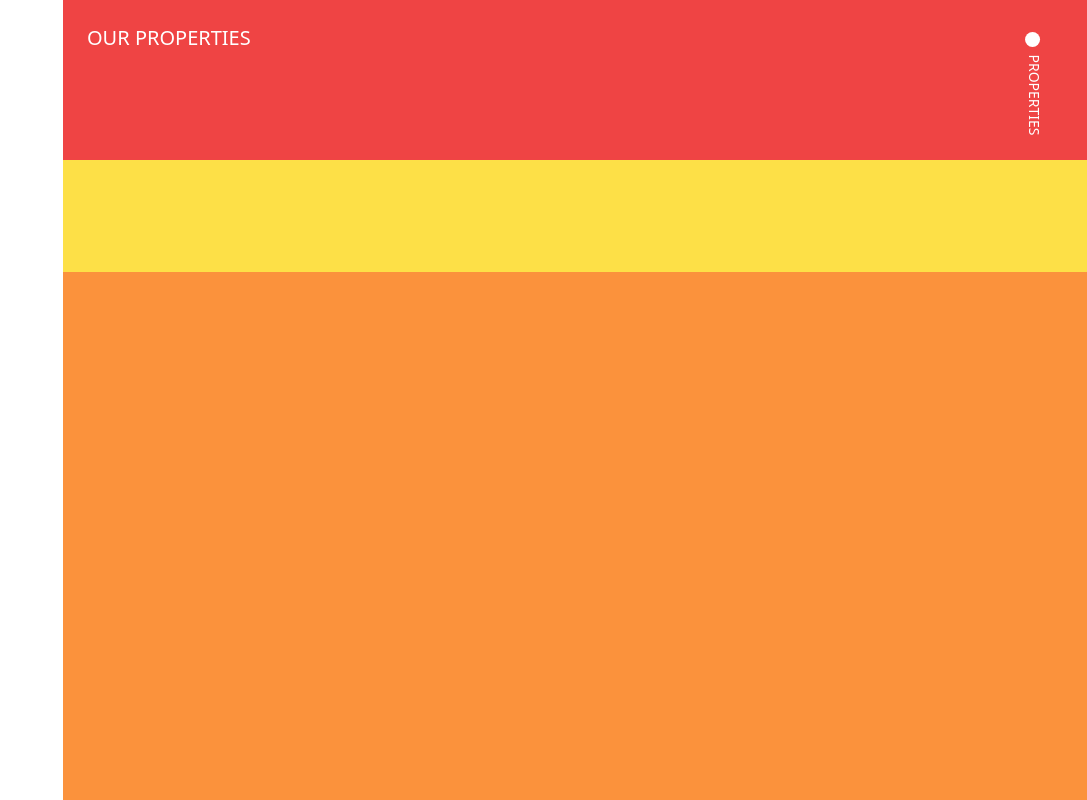
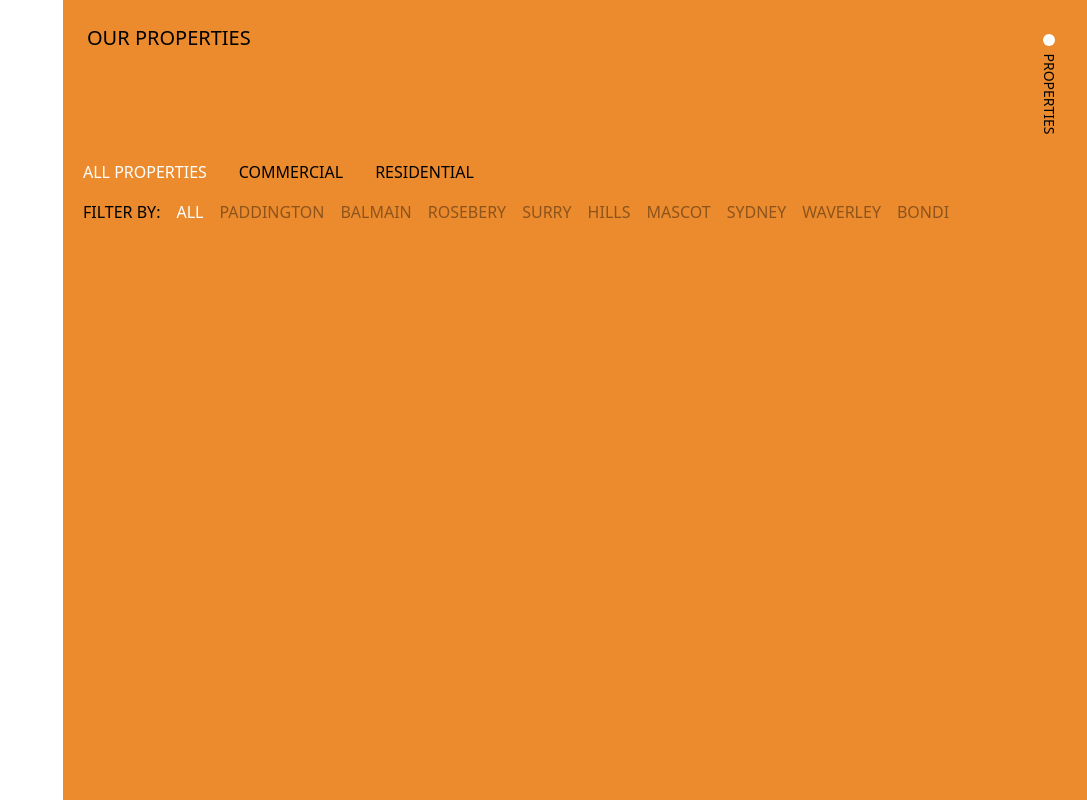
Before and after one commit to NayanPatidar/Ambient-Group, a React (Vite) app: page / in a window 1280 px wide. Shown: the whole page, without its empty margins (193-1280 px from the left). Built offline with nearby package versions, Linux system fonts and the light colour scheme.

Commit message:
Added Details to Background Page

```diff
--- a/src/App.jsx
+++ b/src/App.jsx
@@ -5,10 +5,8 @@ import Properties from "./components/pages/Properties";
 
 export default function App() {
   return (
-    <div className=" bg-orange-400">
-      <div className="background-container">
-          <Properties />
-      </div>
+    <div className="background-container z-0">
+      <Properties />
       <BrowserRouter>
         <Routes>
           {/* <Route path="/" element={<Home />} /> */}
--- /dev/null
+++ b/src/components/lists/ListProperties.css
@@ -0,0 +1,45 @@
+.propItem {
+  color: white;
+  cursor: pointer;
+  text-decoration: none;
+  position: relative;
+  transition: all 0.3s ease;
+}
+
+.propItem::after {
+  content: "";
+  position: absolute;
+  width: 100%;
+  height: 2px;
+  bottom: 0;
+  left: 0;
+  background-color: #ffffff;
+  transform: scaleX(0);
+  transform-origin: bottom right;
+  transition: transform 0.3s ease;
+}
+
+.propItem:hover::after {
+  transform: scaleX(1);
+  transform-origin: bottom left;
+}
+
+.propertiesMark:after {
+  content: "";
+  width: 0px;
+  height: 2px;
+  position: absolute;
+  top: 100%;
+  left: 0;
+  background: rgb(255, 255, 255);
+  transition: 300ms;
+}
+
+.propertiesMark:hover:after {
+  width: 100%;
+}
+
+.propertiesMark:not(:hover):after {
+  right: 0;
+  left: auto;
+}
--- a/src/components/navbar/nav.css
+++ b/src/components/navbar/nav.css
@@ -2,9 +2,8 @@
   display: inline-block;
   position: relative;
 }
-
 .navTags:after {
-  content: '';
+  content: "";
   width: 0px;
   height: 2px;
   position: absolute;
--- a/src/components/pages/Home.jsx
+++ b/src/components/pages/Home.jsx
@@ -17,7 +17,7 @@ const TopPage = () => {
   }, []);
 
   return (
-    <div className=" w-11/12 bg-white">
+    <div className=" w-11/12 bg-white z-1 absolute">
       <div
         className="  flex flex-col justify-between bg-cover bg-center h-screen "
         style={{
@@ -145,8 +145,6 @@ const TopPage = () => {
             </div>
           </div>
         </div>
-
-
         {/* First Three  */}
         <div className=" flex flex-row justify-between mt-28">
           <div className=" flex flex-row justify-around ml-12">
--- a/src/components/pages/Properties.jsx
+++ b/src/components/pages/Properties.jsx
@@ -1,22 +1,105 @@
-import React from "react";
+import React, { useState } from "react";
 import { GoDotFill } from "react-icons/go";
+import "../../components/lists/ListProperties.css";
+export default function Properties() {
+  const [selectedItem, setSelectedItem] = useState("ALL");
+  const [selectedTypeProperty, setTypeProperty] = useState("ALL PROPERTIES");
 
-export default function Properties() {
+  const handlePropertyTypeClick = (item) => {
+    setTypeProperty(item);
+  };
+
+  const handleItemClick = (item) => {
+    setSelectedItem(item);
+  };
+
+  const items = [
+    "ALL",
+    "PADDINGTON",
+    "BALMAIN",
+    "ROSEBERY",
+    "SURRY",
+    "HILLS",
+    "MASCOT",
+    "SYDNEY",
+    "WAVERLEY",
+    "BONDI",
+  ];
+
+  const itemsTypes = ["ALL PROPERTIES", "COMMERCIAL", "RESIDENTIAL"];
+
   return (
-    <div className=" bg-orange-400 w-screen h-screen">
+    <div
+      className=" w-screen h-screen z-0 fixed"
+      style={{ backgroundColor: "#EB8B2E" }}
+    >
       <div className=" flex flex-row">
         <div className=" bg-white w-1/5 h-screen"></div>
         <div className=" flex flex-col w-4/5">
-          <div className=" flex flex-row justify-between text-white text-xl font-thin bg-red-500 h-40 p-6">
+          <div className=" flex flex-row justify-between text-black text-xl font-medium h-40 p-6">
             <div className=" w-11/12 ">OUR PROPERTIES</div>
-            <div className=" flex flex-row rotate-90 text-sm">
-              <GoDotFill className=" pt-4 w-max h-max   text-3xl" />
-              <span className="w-max h-max pt-5  text-center">PROPERTIES</span>
+            <div className=" mt-1">
+              <div className=" w-7 flex flex-col justify-start items-center text-sm">
+                <GoDotFill className=" text-white mb-8 w-8 rotate-90 text-2xl" />
+                <span className="propertiesMark  w-26  rotate-90">
+                  PROPERTIES
+                </span>
+              </div>
             </div>
           </div>
-          <div className=" h-28 bg-yellow-300 flex flex-col">
-            <div></div>
-            <div></div>
+
+          <div className=" h-28 flex flex-col gap-4 text-md font-semidark">
+            <div className=" pl-5">
+              <ul
+                className="flex flex-row gap-8"
+                style={{ fontWeight: 400, fontSize: 16 }}
+              >
+                {itemsTypes.map((item, index) => (
+                  <li
+                    key={index}
+                    onClick={() => handlePropertyTypeClick(item)}
+                    className="propItem"
+                    style={{
+                      fontWeight: 400,
+                      color: selectedTypeProperty === item ? "white" : "black",
+                    }}
+                  >
+                    {item}
+                  </li>
+                ))}
+              </ul>
+            </div>
+
+            <div className=" ">
+              <div className=" pl-5">
+                <div>
+                  <ul className=" flex flex-row gap-4 ">
+                    <span
+                      className=" "
+                      style={{ fontWeight: 400, fontSize: 16 }}
+                    >
+                      FILTER BY:
+                    </span>
+                    {items.map((item, index) => (
+                      <li
+                        key={index}
+                        onClick={() => handleItemClick(item)}
+                        className="propItem"
+                        style={{
+                          fontWeight: 400,
+                          color:
+                            selectedItem === item
+                              ? "white"
+                              : "rgba(0, 0, 0, 0.4)",
+                        }}
+                      >
+                        {item}
+                      </li>
+                    ))}
+                  </ul>
+                </div>
+              </div>
+            </div>
           </div>
           <div></div>
         </div>
--- a/tailwind.config.js
+++ b/tailwind.config.js
@@ -11,6 +11,7 @@ export default {
       fontWeight: {
         thin: 300,
         medium: 400,
+        semidark: 500,
       }
     },
   },
```
Lines whose indentation alone changed are shown as unchanged.
